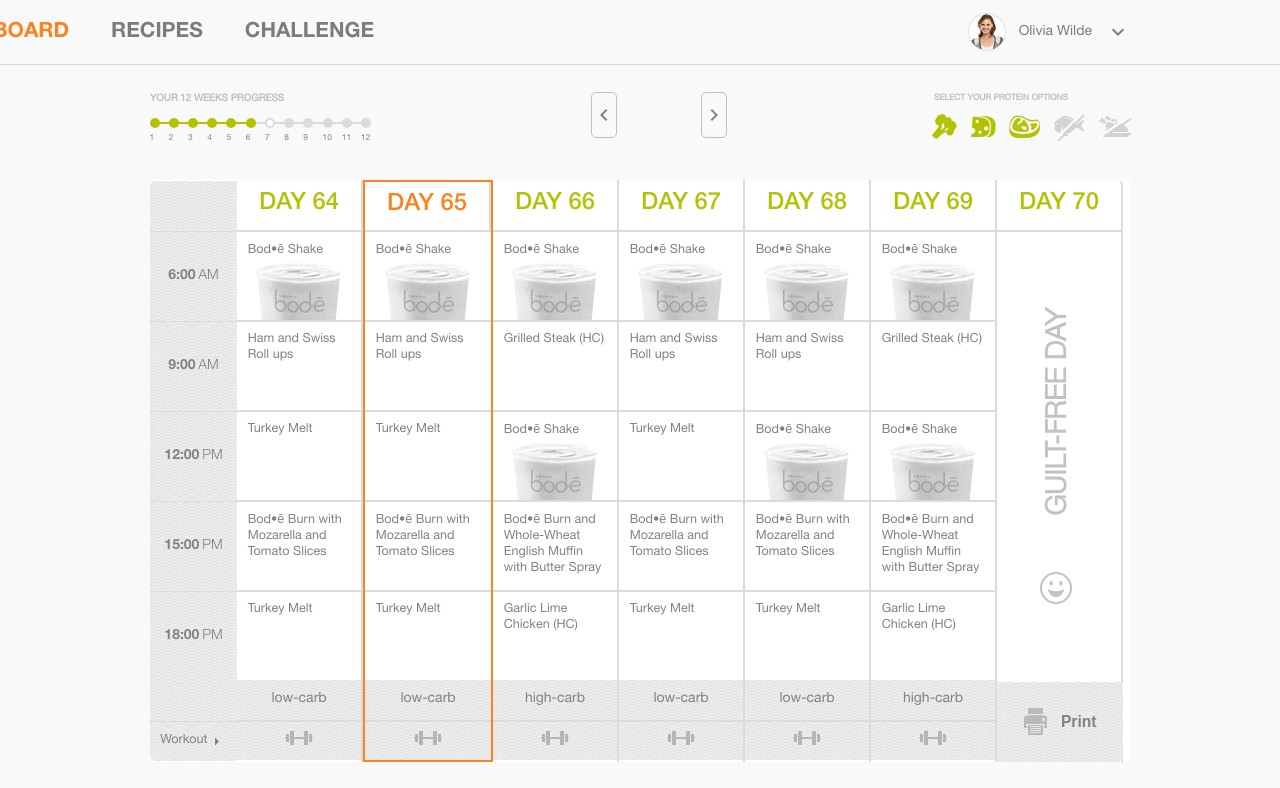
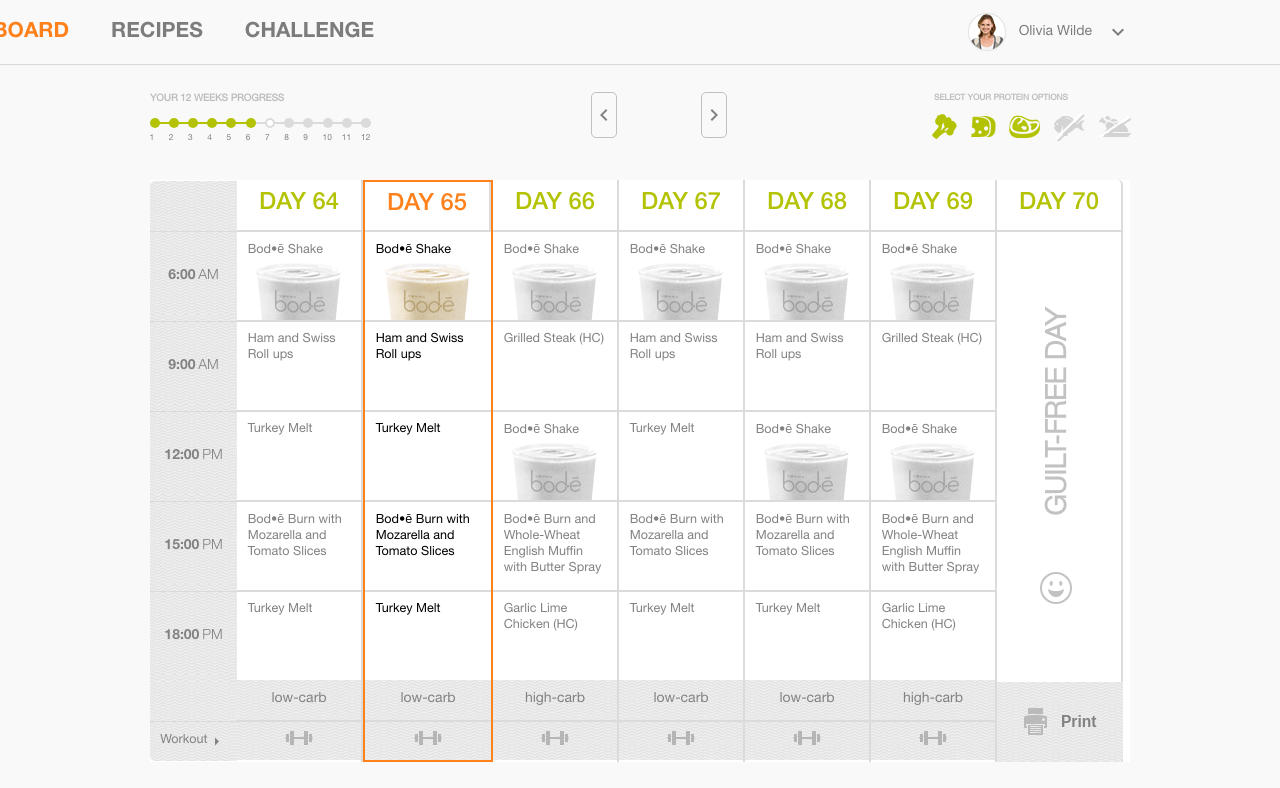
Before and after one commit to annaszalkiewicz/react-diet-app, a React (Create React App) app: page /dashboard in a window 1280 px wide. Shown: the top 788 px of the page. Built offline with nearby package versions, Linux system fonts and the light colour scheme.

Commit message:
Add hover & focus effect on meal plan meal

```diff
--- a/src/sass/_MealWeek.scss
+++ b/src/sass/_MealWeek.scss
@@ -37,8 +37,15 @@
     height: 48px;
     color: $orange;
   }
+  .mealPlan_shake {
+    filter: grayscale(0);
+  }
+  .mealPlan_meal {
+    color: $black;
+  }
 }
 .mealPlan_meal {
+  cursor: pointer;
   width: 100%;
   height: 90px;
   display: flex;
@@ -48,6 +55,13 @@
   font-size: 0.9em;
   color: $darkTextGray;
   border-top: solid 2px #dbdbdb;
+  border-bottom: none;
+  border-left: none;
+  border-right: none;
+  transition: all 0.3s ease;
+  &:hover, &:focus {
+    color: $black;
+  }
 }
 .mealPlan_shake {
   background: center bottom no-repeat url('../assets/img/shake.png');
```
